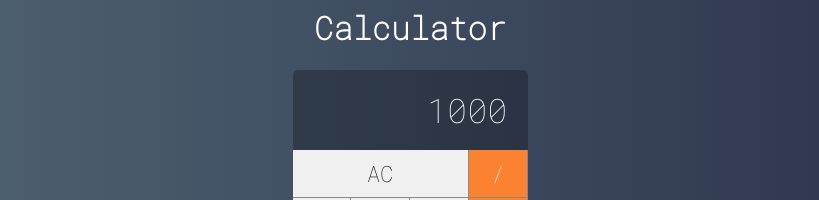
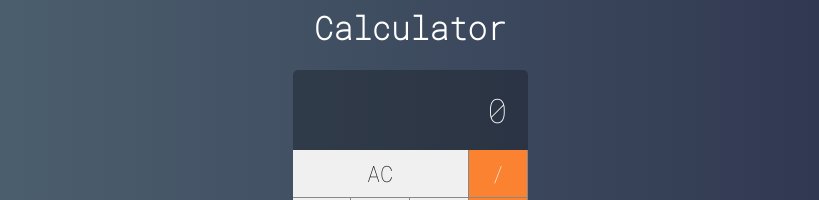
Before and after one commit to mvassuncao1/cursoudemy-web-moderno, a Vue app in the folder Section 26 - Vue JS/vue/calculator/: page / in a window 1280 px wide. Shown: the part 213-413 px from the top of the page, without its empty margins (230-1049 px from the left). Built offline with nearby package versions, Linux system fonts and the light colour scheme.

Commit message:
Fim de experiente: finalizada Aula 494 mas calculadora não se comporta como esperado. Assistir aula novamente e validar código

```diff
--- a/Section 26 - Vue JS/vue/calculator/src/main/AppCalculator.vue
+++ b/Section 26 - Vue JS/vue/calculator/src/main/AppCalculator.vue
@@ -1,6 +1,6 @@
 <template>
     <div class="calculator">
-        <Display value="1000"/>
+        <Display :value="displayValue"/>
         <Button label="AC" triple @onCalcButtonClick="clearMemory"/>
         <Button label="/" operation @onCalcButtonClick="setOperation"/>
         <Button label="8" @onCalcButtonClick="addDigit"/>
@@ -26,16 +26,61 @@ import Display from '../components/CalculatorDisplay.vue';
 import Button from '../components/CalculatorButton.vue';
 
 export default{
+    data: function() {
+        return {
+            displayValue: "0",
+            clearDisplay: false,
+            operation: null,
+            values: [0, 0],
+            current: 0
+        }
+    },
     components: {Button, Display},
     methods:{
         clearMemory(){
-            console.log("Limpar memória")
+            Object.assign(this.$data, this.$options.data())
         },
         setOperation(operation){
-            console.log("operation", operation)
+            if(this.current === 0){
+                this.operation = operation
+                this.current = 1
+                this.clearDisplay = true
+            } else {
+                const equals = operation === "="
+                const currentOperation = this.operation
+
+                try{
+                    this.value = eval(
+                        `${this.values[0]} ${currentOperation} ${this.values[1]}`
+                    )
+                } catch(e){
+                    this.$emit('onError', e)
+                }
+
+                this.values[1] = 0
+
+                this.displayValue = this.values[0]
+                this.operation = equals ? null : operation
+                this.current = equals ? 0 : 1
+                this.clearDisplay = !equals
+            }
         },
         addDigit(n){
-            console.log("Digit", n)
+            if (n === "." && this.displayValue.includes(".")){
+                return
+            }
+            const clearDisplay = this.displayValue === "0" || this.clearDisplay
+            const currentValue = clearDisplay ? "" : this.displayValue
+            const displayValue = currentValue + n
+
+            this.displayValue = displayValue
+            this.clearDisplay = false
+
+            if(n !== "."){
+                const i = this.current
+                const newValue = parseFloat(displayValue)
+                this.values[i] = newValue
+            }
         }
     }
 }
```
